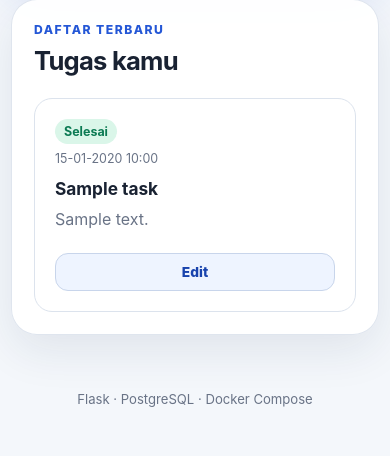
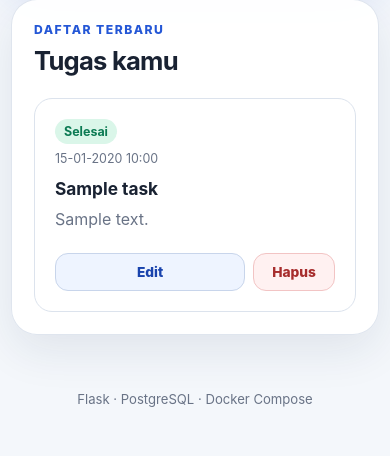
Before and after one commit to naufaldenta/tasklite, a Flask app: page / in a window 390 px wide. Shown: the part 883-1339 px from the top of the page. Run offline with Flask 3, Linux system fonts and the light colour scheme; tables that the repository leaves empty hold one stand-in row (values such as "Sample post").

Commit message:
feat: tambah fitur hapus tugas

```diff
--- a/app/routes.py
+++ b/app/routes.py
@@ -38,3 +38,11 @@ def update_task(task_id):
     task.status = request.form.get("status", "pending")
     db.session.commit()
     return redirect(url_for("tasks.index", updated="1"))
+
+
+@bp.post("/tasks/<int:task_id>/delete")
+def delete_task(task_id):
+    task = db.get_or_404(Task, task_id)
+    db.session.delete(task)
+    db.session.commit()
+    return redirect(url_for("tasks.index", deleted="1"))
--- a/app/static/style.css
+++ b/app/static/style.css
@@ -266,6 +266,14 @@ h1 {
   text-decoration: none;
 }
 
+.button-danger {
+  min-height: 38px;
+  border: 1px solid #f2c4c4;
+  color: #a72d2d;
+  background: #fff1f1;
+  font-size: 0.86rem;
+}
+
 .button-ghost {
   color: var(--muted);
   background: transparent;
@@ -319,6 +327,10 @@ h1 {
   display: flex;
   flex: 0 0 auto;
   gap: 8px;
+}
+
+.task-actions form {
+  margin: 0;
 }
 
 .task-card:hover {
@@ -474,6 +486,10 @@ h1 {
     width: 100%;
   }
 
+  .task-actions form {
+    flex: 1;
+  }
+
   .task-count {
     min-width: 0;
   }
--- a/app/templates/index.html
+++ b/app/templates/index.html
@@ -20,6 +20,9 @@
   {% endif %}
   {% if request.args.get("updated") %}
     <div class="notice" role="status">Perubahan tugas berhasil disimpan.</div>
+  {% endif %}
+  {% if request.args.get("deleted") %}
+    <div class="notice" role="status">Tugas berhasil dihapus.</div>
   {% endif %}
 
   <section class="create-panel" aria-labelledby="create-title">
@@ -86,6 +89,13 @@
               <a class="button button-secondary" href="{{ url_for('tasks.edit_task', task_id=task.id) }}">
                 Edit
               </a>
+              <form
+                action="{{ url_for('tasks.delete_task', task_id=task.id) }}"
+                method="post"
+                onsubmit="return confirm('Hapus tugas ini?')"
+              >
+                <button class="button button-danger" type="submit">Hapus</button>
+              </form>
             </div>
           </article>
         {% endfor %}
```
Also changed, not shown: progress.md (+3 -0 lines), task_plan.md (+1 -1 lines).
